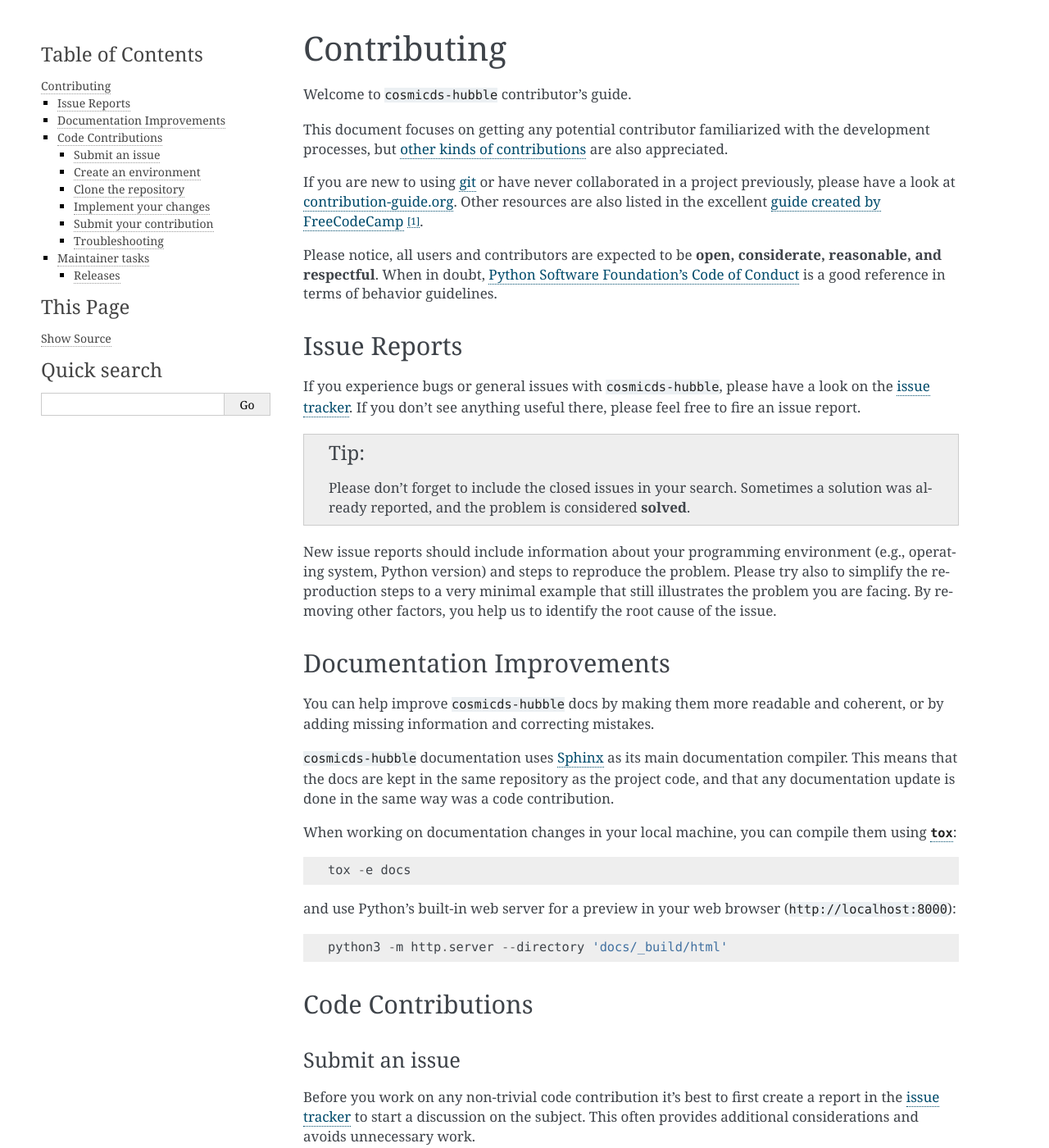
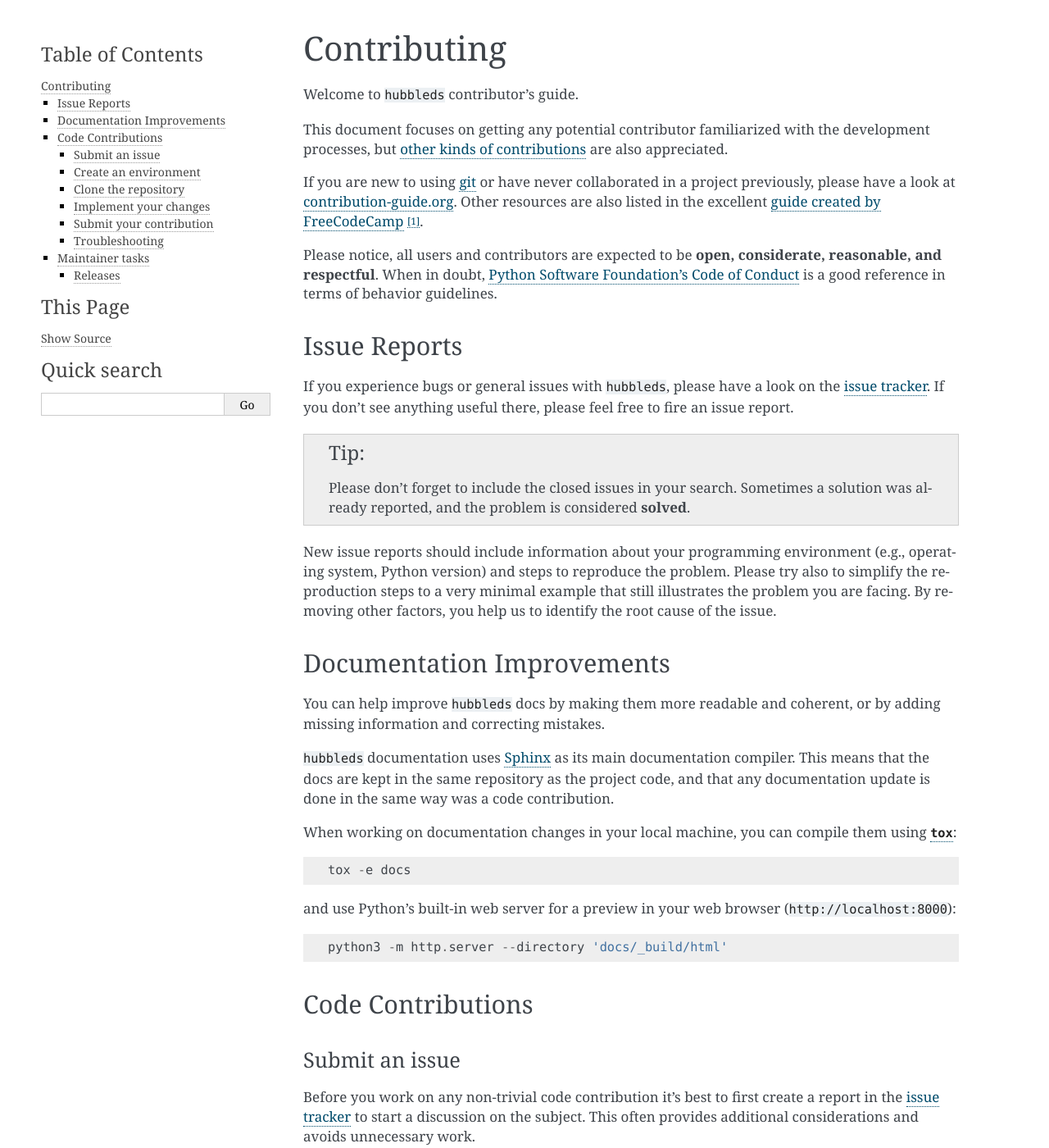
Before and after one commit to patudom/hubbleds, a Sphinx documentation site: the page built from docs/contributing.rst, in a window 1280 px wide and 1400 px high. Shown: the whole window at 82% size. Built offline with Sphinx 7.4.7, drawn with Linux system fonts in a browser that asks for light colours; the version number is read from the project's files by our own code; some of the changed text lies outside the part shown.

Commit message:
Make lingering name changes

```diff
--- a/CONTRIBUTING.rst
+++ b/CONTRIBUTING.rst
@@ -27,7 +27,7 @@
 Contributing
 ============
 
-Welcome to ``cosmicds-hubble`` contributor's guide.
+Welcome to ``hubbleds`` contributor's guide.
 
 This document focuses on getting any potential contributor familiarized
 with the development processes, but `other kinds of contributions`_ are also
@@ -46,7 +46,7 @@
 Issue Reports
 =============
 
-If you experience bugs or general issues with ``cosmicds-hubble``, please have a look
+If you experience bugs or general issues with ``hubbleds``, please have a look
 on the `issue tracker`_. If you don't see anything useful there, please feel
 free to fire an issue report.
 
@@ -65,10 +65,10 @@
 Documentation Improvements
 ==========================
 
-You can help improve ``cosmicds-hubble`` docs by making them more readable and coherent, or
+You can help improve ``hubbleds`` docs by making them more readable and coherent, or
 by adding missing information and correcting mistakes.
 
-``cosmicds-hubble`` documentation uses Sphinx_ as its main documentation compiler.
+``hubbleds`` documentation uses Sphinx_ as its main documentation compiler.
 This means that the docs are kept in the same repository as the project code, and
 that any documentation update is done in the same way was a code contribution.
 
@@ -80,7 +80,7 @@
 
    .. tip::
       Please notice that the `GitHub web interface`_ provides a quick way of
-      propose changes in ``cosmicds-hubble``'s files. While this mechanism can
+      propose changes in ``hubbleds``'s files. While this mechanism can
       be tricky for normal code contributions, it works perfectly fine for
       contributing to the docs, and can be quite handy.
 
@@ -131,8 +131,8 @@
 
 or Miniconda_::
 
-    conda create -n cosmicds-hubble python=3 six virtualenv pytest pytest-cov
-    conda activate cosmicds-hubble
+    conda create -n hubbleds python=3 six virtualenv pytest pytest-cov
+    conda activate hubbleds
 
 Clone the repository
 --------------------
@@ -142,8 +142,8 @@
    page. This creates a copy of the code under your account on |the repository service|.
 #. Clone this copy to your local disk::
 
-    git clone git@github.com:YourLogin/cosmicds-hubble.git
-    cd cosmicds-hubble
+    git clone git@github.com:YourLogin/hubbleds.git
+    cd hubbleds
 
 #. You should run::
 
@@ -158,7 +158,7 @@
     pip install pre-commit
     pre-commit install
 
-   ``cosmicds-hubble`` comes with a lot of hooks configured to automatically help the
+   ``hubbleds`` comes with a lot of hooks configured to automatically help the
    developer to check the code being written.
 
 Implement your changes
@@ -285,7 +285,7 @@
 
 If you are part of the group of maintainers and have correct user permissions
 on PyPI_, the following steps can be used to release a new version for
-``cosmicds-hubble``:
+``hubbleds``:
 
 #. Make sure all unit tests are successful.
 #. Tag the current commit on the main branch with a release tag, e.g., ``v1.2.3``.
@@ -314,8 +314,8 @@
 .. |the repository service| replace:: GitHub
 .. |contribute button| replace:: "Create pull request"
 
-.. _repository: https://github.com/<USERNAME>/cosmicds-hubble
-.. _issue tracker: https://github.com/<USERNAME>/cosmicds-hubble/issues
+.. _repository: https://github.com/<USERNAME>/hubbleds
+.. _issue tracker: https://github.com/<USERNAME>/hubbleds/issues
 .. <-- end -->
 
 
--- a/docs/conf.py
+++ b/docs/conf.py
@@ -87,7 +87,7 @@
 master_doc = "index"
 
 # General information about the project.
-project = "cosmicds-hubble"
+project = "hubbleds"
 copyright = "2022, Nicholas Earl"
 
 # The version info for the project you're documenting, acts as replacement for
@@ -229,7 +229,7 @@
 # html_file_suffix = None
 
 # Output file base name for HTML help builder.
-htmlhelp_basename = "cosmicds-hubble-doc"
+htmlhelp_basename = "hubbleds-doc"
 
 
 # -- Options for LaTeX output ------------------------------------------------
@@ -246,7 +246,7 @@
 # Grouping the document tree into LaTeX files. List of tuples
 # (source start file, target name, title, author, documentclass [howto/manual]).
 latex_documents = [
-    ("index", "user_guide.tex", "cosmicds-hubble Documentation", "Nicholas Earl", "manual")
+    ("index", "user_guide.tex", "hubbleds Documentation", "Nicholas Earl", "manual")
 ]
 
 # The name of an image file (relative to this directory) to place at the top of
--- a/docs/index.rst
+++ b/docs/index.rst
@@ -1,8 +1,8 @@
 ===============
-cosmicds-hubble
+hubbleds
 ===============
 
-This is the documentation of **cosmicds-hubble**.
+This is the documentation of **hubbleds**.
 
 .. note::
 
--- a/setup.cfg
+++ b/setup.cfg
@@ -4,7 +4,7 @@
 # https://setuptools.pypa.io/en/latest/references/keywords.html
 
 [metadata]
-name = cosmicds-hubble
+name = hubbleds
 description = Hubble's Law Comsic Data Story
 author = CosmicDS Developers
 author_email = nmearl@gluesolutions.io
@@ -12,7 +12,7 @@
 license_files = LICENSE.txt
 long_description = file: README.rst
 long_description_content_type = text/x-rst; charset=UTF-8
-url = https://github.com/coscmids/cosmicds-hubble/
+url = https://github.com/coscmids/hubbleds/
 # Add here related links, for example:
 project_urls =
 #    Documentation = https://pyscaffold.org/
@@ -60,7 +60,7 @@
 
 [options.extras_require]
 # Add here additional requirements for extra features, to install with:
-# `pip install cosmicds-hubble[PDF]` like:
+# `pip install hubbleds[PDF]` like:
 # PDF = ReportLab; RXP
 
 # Add here test requirements (semicolon/line-separated)
--- a/setup.py
+++ b/setup.py
@@ -1,5 +1,5 @@
 """
-    Setup file for cosmicds-hubble.
+    Setup file for hubbleds.
     Use setup.cfg to configure your project.
 
     This file was generated with PyScaffold 4.3.
```
Also changed, not shown: README.rst (+13 -13 lines).
